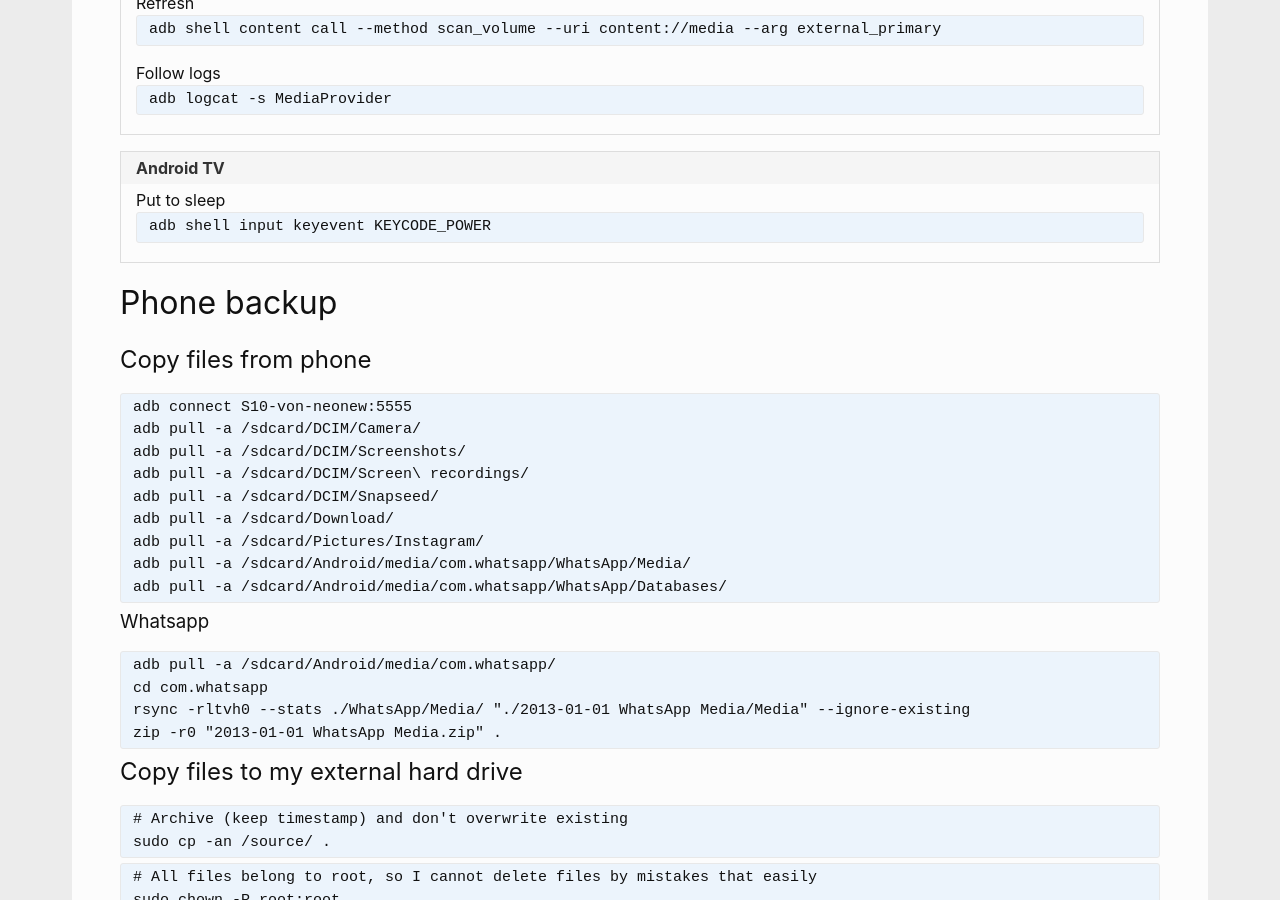
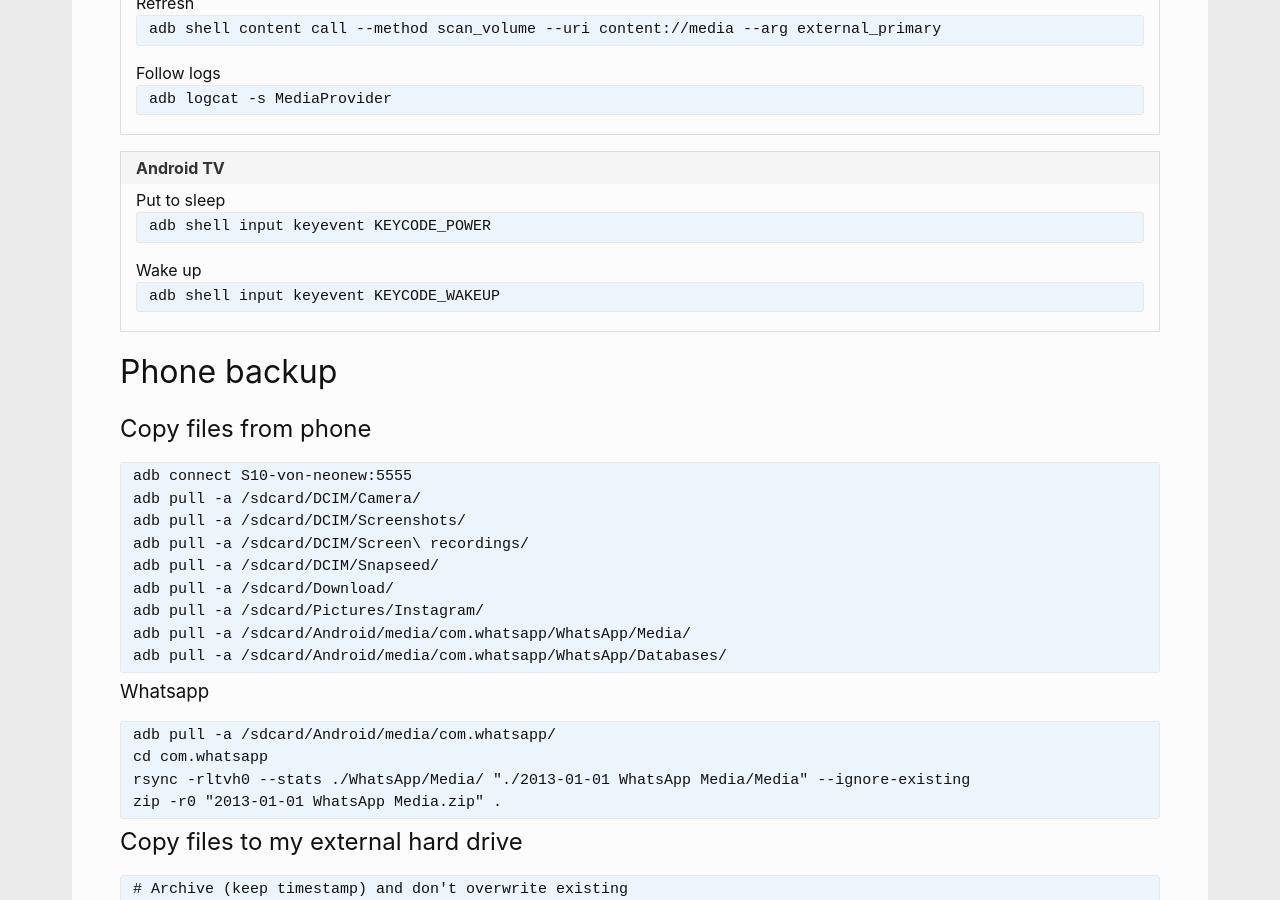
Before and after one commit to andreas-mausch/cheatsheets, a Jekyll site: the page built from _cheatsheets/adb.md, in a window 1280 px wide and 900 px high, scrolled down 1073 px. Built offline with Jekyll 4.4.1, drawn with Linux system fonts in a browser that asks for light colours.

Commit message:
adb: Wake up Android TV

```diff
--- a/_cheatsheets/adb.md
+++ b/_cheatsheets/adb.md
@@ -28,6 +28,7 @@ section:
   - name: Android TV
     commands:
       Put to sleep: adb shell input keyevent KEYCODE_POWER
+      Wake up: adb shell input keyevent KEYCODE_WAKEUP
 ---
 
 # Phone backup
```
